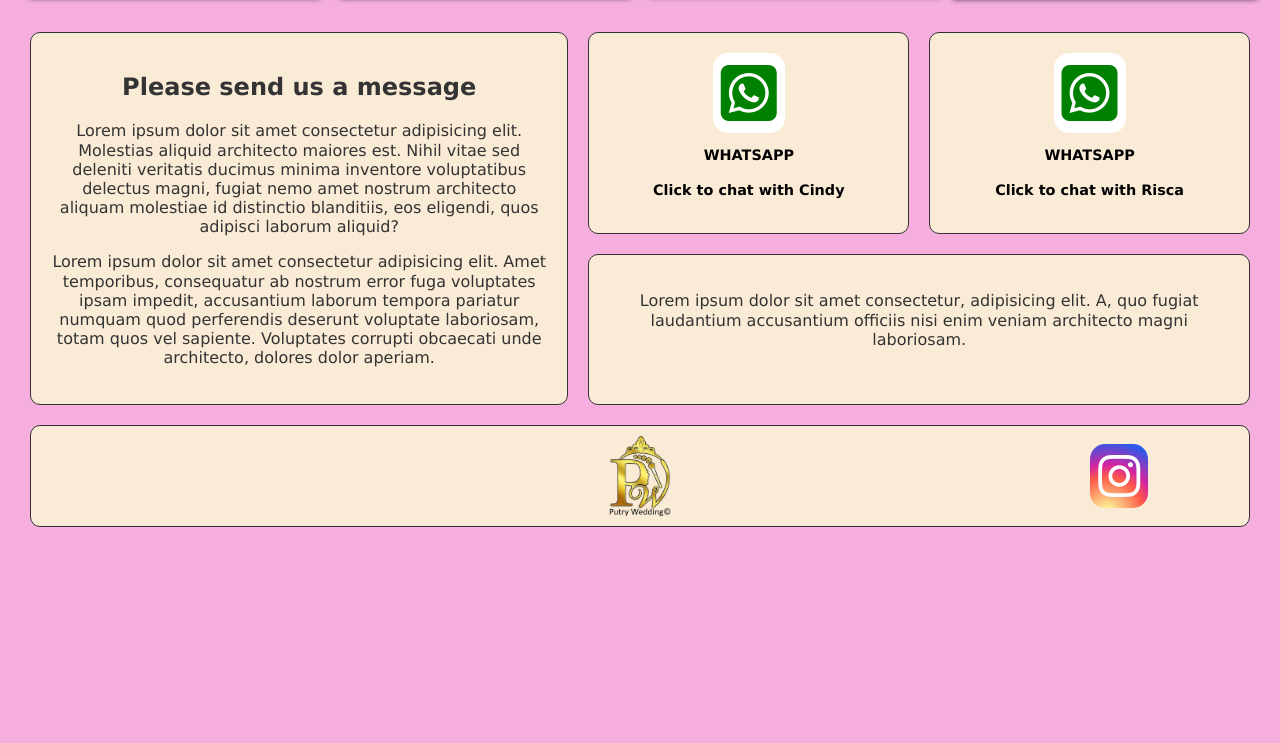
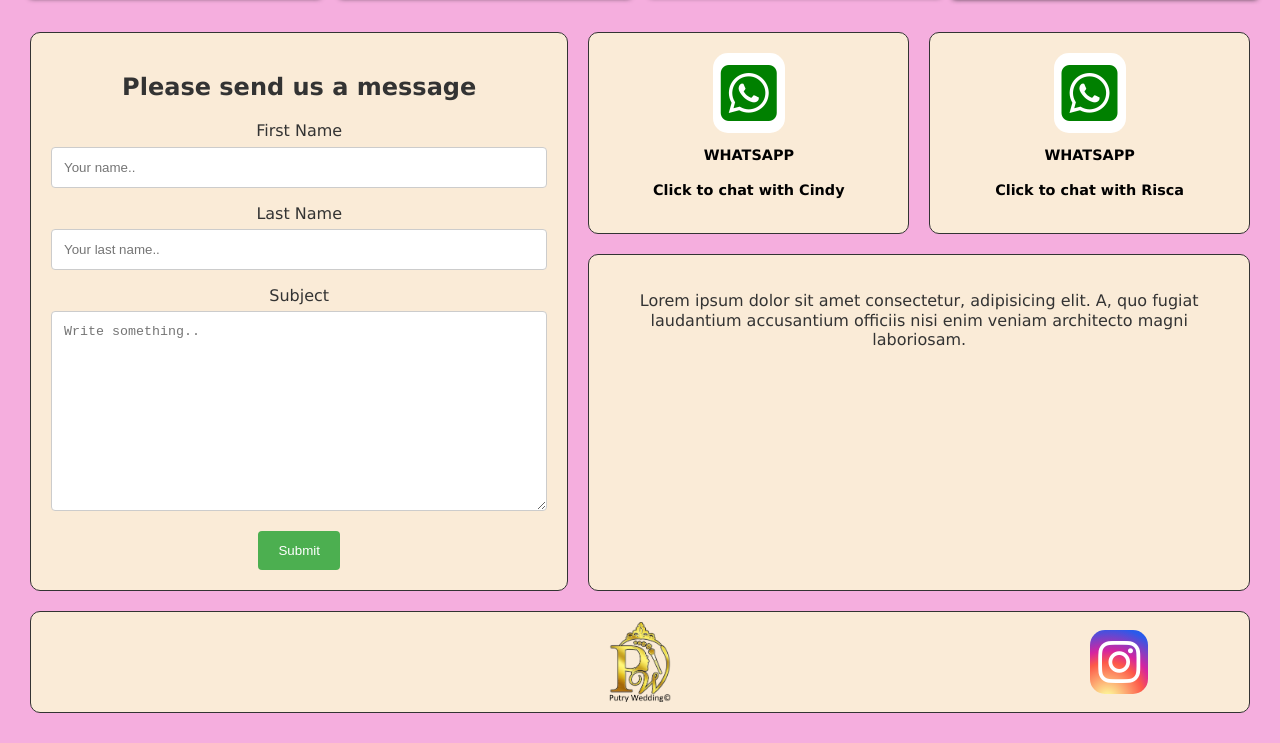
Before and after one commit to OldManSteptoe/PutryWedding, a plain HTML site: page contact.html in a window 1280 px wide. Shown: the part 483-1226 px from the top of the page. Before the commit the page ends 1040 px from the top, so only its background shows below. Drawn offline with Linux system fonts and the light colour scheme.

Commit message:
Add files via upload

```diff
--- a/contact.html
+++ b/contact.html
@@ -59,14 +59,24 @@
         <section class="contact">
             <div class="contactform">
                 <h2>Please send us a message</h2>
-                <p>Lorem ipsum dolor sit amet consectetur adipisicing elit. Molestias aliquid architecto maiores est.
-                    Nihil vitae sed deleniti veritatis ducimus minima inventore voluptatibus delectus magni, fugiat nemo
-                    amet nostrum architecto aliquam molestiae id distinctio blanditiis, eos eligendi, quos adipisci
-                    laborum aliquid?</p>
-                <p>Lorem ipsum dolor sit amet consectetur adipisicing elit. Amet temporibus, consequatur ab nostrum
-                    error fuga voluptates ipsam impedit, accusantium laborum tempora pariatur numquam quod perferendis
-                    deserunt voluptate laboriosam, totam quos vel sapiente. Voluptates corrupti obcaecati unde
-                    architecto, dolores dolor aperiam.</p>
+                <div class="container">
+                    <form action="action_page.php">
+
+                      <label for="fname">First Name</label>
+                      <input type="text" id="fname" name="firstname" placeholder="Your name..">
+
+                      <label for="lname">Last Name</label>
+                      <input type="text" id="lname" name="lastname" placeholder="Your last name..">
+
+
+
+                      <label for="subject">Subject</label>
+                      <textarea id="subject" name="subject" placeholder="Write something.." style="height:200px"></textarea>
+
+                      <input type="submit" value="Submit">
+
+                    </form>
+                  </div>
             </div>
 
             <div class="whatsapprisca">
--- a/css/style.css
+++ b/css/style.css
@@ -466,6 +466,33 @@ font-size: 20px;
     text-align: center;
 }
 
+
+/* Style inputs with type="text", select elements and textareas */
+input[type=text], select, textarea {
+    width: 100%; /* Full width */
+    padding: 12px; /* Some padding */
+    border: 1px solid #ccc; /* Gray border */
+    border-radius: 4px; /* Rounded borders */
+    box-sizing: border-box; /* Make sure that padding and width stays in place */
+    margin-top: 6px; /* Add a top margin */
+    margin-bottom: 16px; /* Bottom margin */
+    resize: vertical /* Allow the user to vertically resize the textarea (not horizontally) */
+  }
+
+  /* Style the submit button with a specific background color etc */
+  input[type=submit] {
+    background-color: #4CAF50;
+    color: white;
+    padding: 12px 20px;
+    border: none;
+    border-radius: 4px;
+    cursor: pointer;
+  }
+
+
+
+
+
 /* Media Queries */
 
 @media (max-width:700px) {
```
